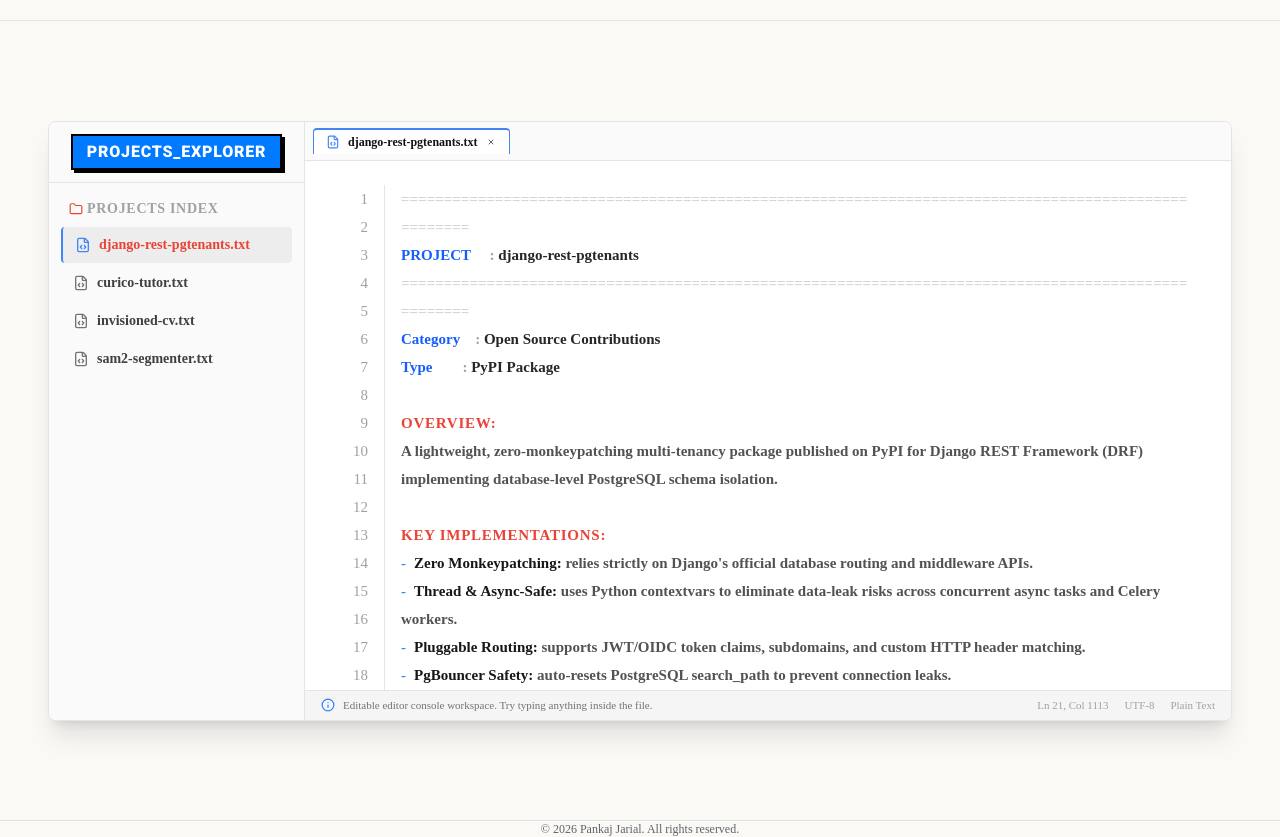
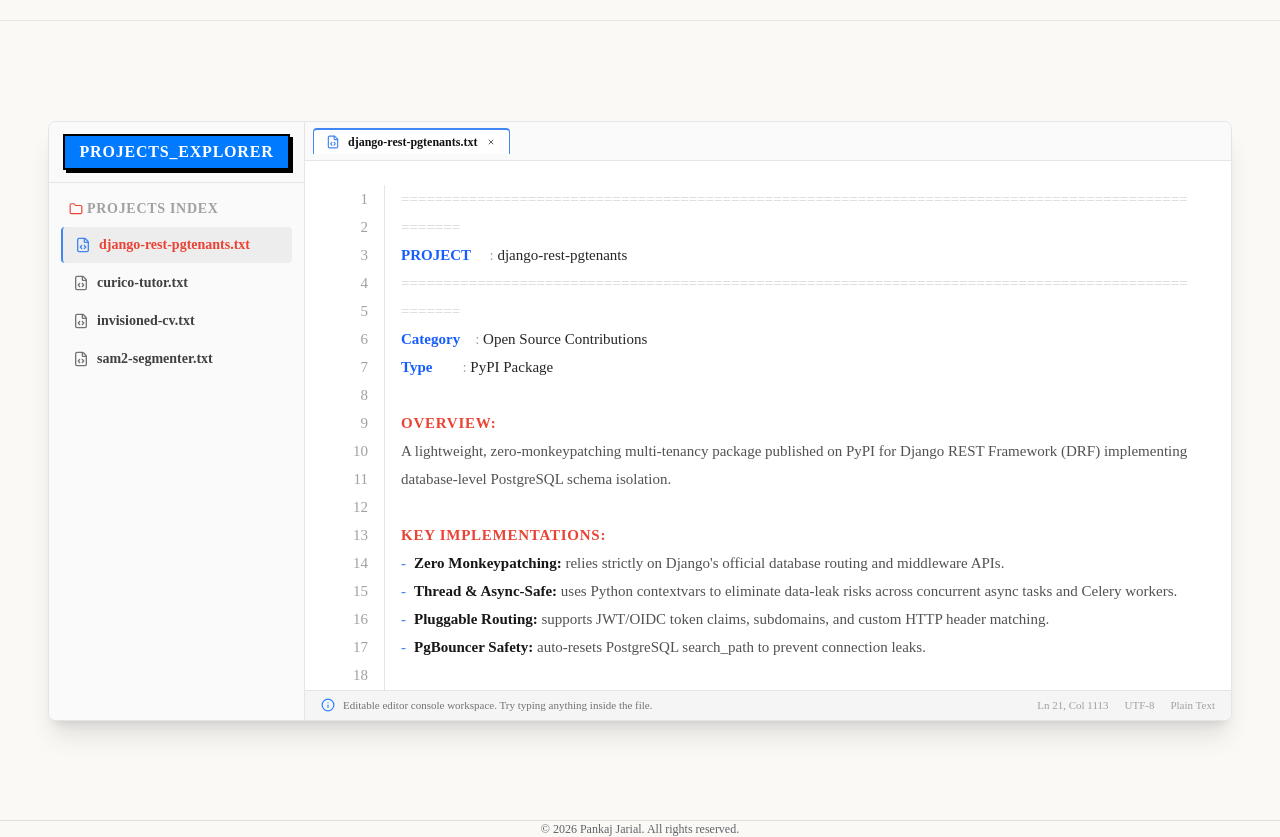
Before and after one commit to pankiae/pankiae.github.io, a Next.js app: page / in a window 1280 px wide. Shown: the part 780-1617 px from the top of the page. Built offline with nearby package versions, Linux system fonts and the light colour scheme.

Commit message:
update: changed the font and text styling

```diff
--- a/src/app/globals.css
+++ b/src/app/globals.css
@@ -48,10 +48,10 @@
 }
 
 @theme {
-  --font-sans: var(--font-geist-sans), system-ui, sans-serif;
+  --font-sans: var(--font-outfit), system-ui, sans-serif;
   --font-mono: var(--font-geist-mono), monospace;
-  --font-serif: var(--font-lora), Georgia, serif;
-  --font-roboto: var(--font-roboto), sans-serif;
+  --font-serif: var(--font-outfit), sans-serif;
+  --font-outfit: var(--font-outfit), sans-serif;
 
   --color-background: var(--background);
   --color-foreground: var(--foreground);
--- a/src/app/layout.js
+++ b/src/app/layout.js
@@ -1,4 +1,4 @@
-import { Geist, Geist_Mono, Lora, Roboto } from "next/font/google";
+import { Geist, Geist_Mono, Lora, Outfit } from "next/font/google";
 import "./globals.css";
 import { Footer } from "@/components/layout/Footer";
 
@@ -18,10 +18,9 @@
   weight: ["400", "500", "600", "700"],
 });
 
-const roboto = Roboto({
-  variable: "--font-roboto",
+const outfit = Outfit({
+  variable: "--font-outfit",
   subsets: ["latin"],
-  weight: ["400", "500", "700", "900"],
 });
 
 export const metadata = {
@@ -33,7 +32,7 @@
   return (
     <html lang="en" className="scroll-smooth">
       <body
-        className={`${geistSans.variable} ${geistMono.variable} ${lora.variable} ${roboto.variable} antialiased bg-background text-foreground min-h-screen flex flex-col`}
+        className={`${geistSans.variable} ${geistMono.variable} ${lora.variable} ${outfit.variable} antialiased bg-background text-foreground min-h-screen flex flex-col`}
       >
         <main className="flex-grow">
           {children}
--- a/src/components/sections/Projects.jsx
+++ b/src/components/sections/Projects.jsx
@@ -319,7 +319,7 @@
                     <div className="w-full md:w-64 bg-neutral-50/90 border-b md:border-b-0 md:border-r border-neutral-200 flex flex-col shrink-0">
                         {/* Tab header */}
                         <div className="px-4 py-3 border-b border-neutral-200 flex items-center justify-center">
-                            <span className="text-sm md:text-base font-roboto font-black uppercase tracking-wider bg-[#007aff] text-white border-2 border-black px-3.5 py-1 shadow-[3px_3px_0px_rgba(0,0,0,1)] select-none shrink-0">
+                            <span className="text-sm md:text-base font-sans font-black uppercase tracking-wider bg-[#007aff] text-white border-2 border-black px-3.5 py-1 shadow-[3px_3px_0px_rgba(0,0,0,1)] select-none shrink-0">
                                 PROJECTS_EXPLORER
                             </span>
                         </div>
@@ -406,7 +406,7 @@
                                         {/* Layered Editor Panel */}
                                         <div className="flex-1 relative min-h-[440px]">
                                             {/* Bottom Layer: Highlighted Syntax Code */}
-                                            <div className="absolute inset-0 select-none whitespace-pre-wrap break-words text-neutral-800 pr-4 z-20 pointer-events-none font-medium md:font-semibold">
+                                            <div className="absolute inset-0 select-none whitespace-pre-wrap break-words text-neutral-800 pr-4 z-20 pointer-events-none font-normal">
                                                 {activeText.split("\n").map((line, idx) => (
                                                     <div key={idx} className="min-h-[20px] md:min-h-[24px] lg:min-h-[28px] leading-5 md:leading-6 lg:leading-7">
                                                         {renderStyledLine(line)}
@@ -423,7 +423,7 @@
                                                         [selectedProject.id]: e.target.value
                                                     });
                                                 }}
-                                                className="absolute inset-0 w-full h-full bg-transparent border-0 outline-none resize-none p-0 text-transparent caret-neutral-800 leading-5 md:leading-6 lg:leading-7 whitespace-pre-wrap break-words focus:ring-0 focus:outline-none font-mono font-medium md:font-semibold overflow-y-hidden z-10"
+                                                className="absolute inset-0 w-full h-full bg-transparent border-0 outline-none resize-none p-0 text-transparent caret-neutral-800 leading-5 md:leading-6 lg:leading-7 whitespace-pre-wrap break-words focus:ring-0 focus:outline-none font-mono font-normal overflow-y-hidden z-10"
                                                 spellCheck="false"
                                             />
                                         </div>
```
